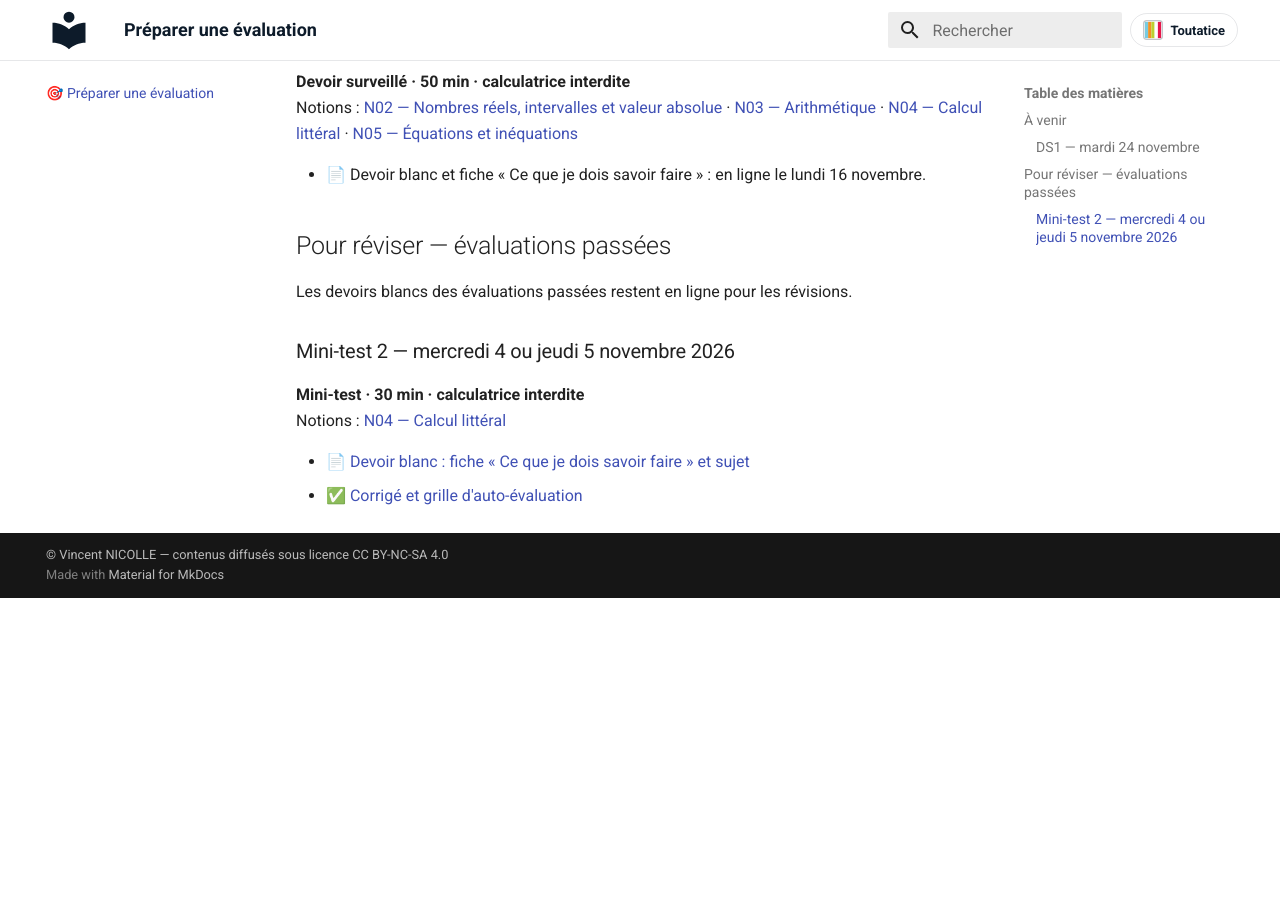
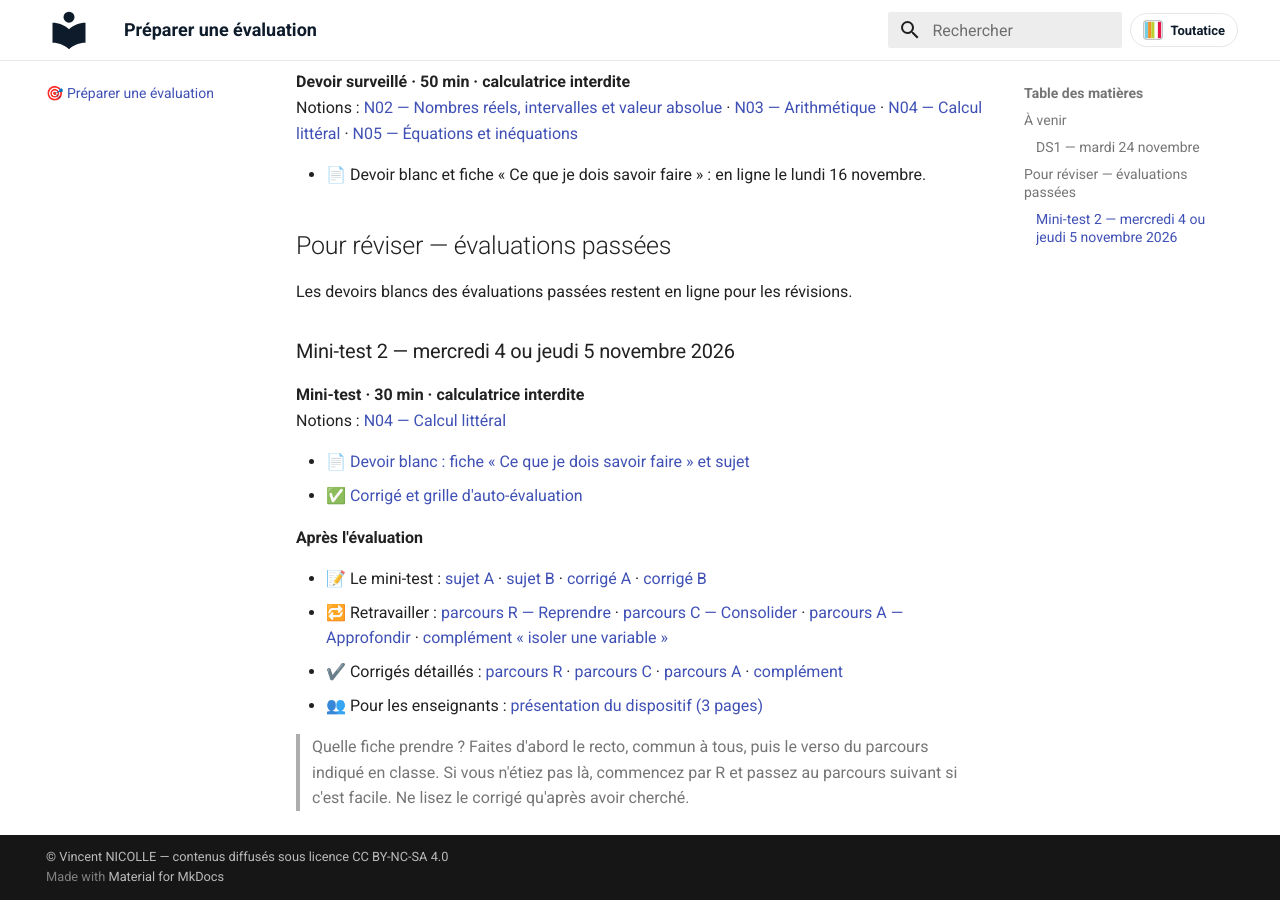
Before and after one commit to vnicolle56610/maths-seconde, an MkDocs documentation site: the page built from docs/preparer-evaluation/index.md, in a window 1280 px wide and 900 px high, scrolled down 714 px. Built offline with MkDocs 1.6.1 and Material for MkDocs 9.7.7, drawn with Linux system fonts in a browser that asks for light colours; before the commit the page ends 1312 px from its top, so only the background shows below that.

Commit message:
Préparer une évaluation : 13 PDF copié(s), 0 retiré(s), 2 page(s) mise(s) à jour
Généré par scripts/publier_devoirs_blancs.py depuis devoirs_blancs.yaml.

```diff
--- a/devoirs_blancs.yaml
+++ b/devoirs_blancs.yaml
@@ -37,7 +37,7 @@ devoirs_blancs:
     # passée et rattrapages_termines: true ; fichiers lus dans apres_evaluation/ ;
     # jamais de fichier _PROF. États : non_publie | publie.
     apres_evaluation:
-      etat: non_publie
+      etat: publie
       rattrapages_termines: true
       dossier: Evaluations/MINITESTS/MT2_N04_2026_11_04/apres_evaluation
       rubriques:
--- a/docs/preparer-evaluation/index.md
+++ b/docs/preparer-evaluation/index.md
@@ -37,4 +37,13 @@ Notions : [N04 — Calcul littéral](../notions/N04-calcul-litteral.md)
 
 - 📄 [Devoir blanc : fiche « Ce que je dois savoir faire » et sujet](2026-2027/DEVOIR_BLANC_MT2_N04.pdf)
 - ✅ [Corrigé et grille d'auto-évaluation](2026-2027/CORRIGE_DEVOIR_BLANC_MT2_N04.pdf)
+
+**Après l'évaluation**
+
+- 📝 Le mini-test : [sujet A](2026-2027/apres-mt2/MT2_N04_SUJET_A.pdf) · [sujet B](2026-2027/apres-mt2/MT2_N04_SUJET_B.pdf) · [corrigé A](2026-2027/apres-mt2/CORRIGE_MT2_N04_A_ELEVES.pdf) · [corrigé B](2026-2027/apres-mt2/CORRIGE_MT2_N04_B_ELEVES.pdf)
+- 🔁 Retravailler : [parcours R — Reprendre](2026-2027/apres-mt2/FICHE_INDIVIDUELLE_MT2_N04_2nde_R.pdf) · [parcours C — Consolider](2026-2027/apres-mt2/FICHE_INDIVIDUELLE_MT2_N04_2nde_C.pdf) · [parcours A — Approfondir](2026-2027/apres-mt2/FICHE_INDIVIDUELLE_MT2_N04_2nde_A.pdf) · [complément « isoler une variable »](2026-2027/apres-mt2/COMPLEMENT_ISOLER_VARIABLE.pdf)
+- ✔️ Corrigés détaillés : [parcours R](2026-2027/apres-mt2/CORRIGE_FICHE_MT2_N04_2nde_R.pdf) · [parcours C](2026-2027/apres-mt2/CORRIGE_FICHE_MT2_N04_2nde_C.pdf) · [parcours A](2026-2027/apres-mt2/CORRIGE_FICHE_MT2_N04_2nde_A.pdf) · [complément](2026-2027/apres-mt2/CORRIGE_COMPLEMENT_ISOLER_VARIABLE.pdf)
+- 👥 Pour les enseignants : [présentation du dispositif (3 pages)](2026-2027/apres-mt2/PRESENTATION_REMEDIATION_MT2_N04_2nde.pdf)
+
+> Quelle fiche prendre ? Faites d'abord le recto, commun à tous, puis le verso du parcours indiqué en classe. Si vous n'étiez pas là, commencez par R et passez au parcours suivant si c'est facile. Ne lisez le corrigé qu'après avoir cherché.
 <!-- AUTO-EVAL:END -->
```
Also changed, not shown: docs/notions/N04-calcul-litteral.md (+1 -0 lines), 13 other files.
